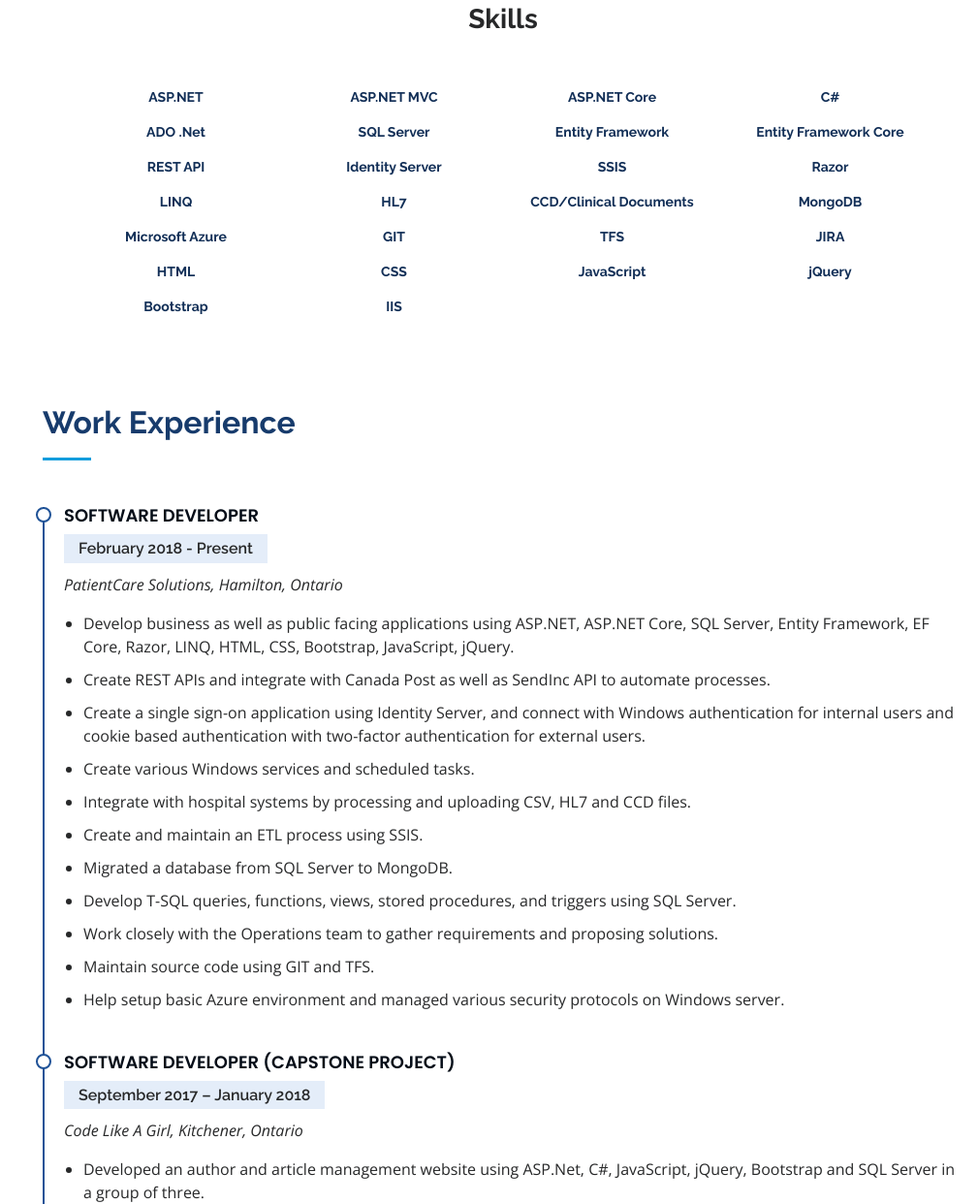
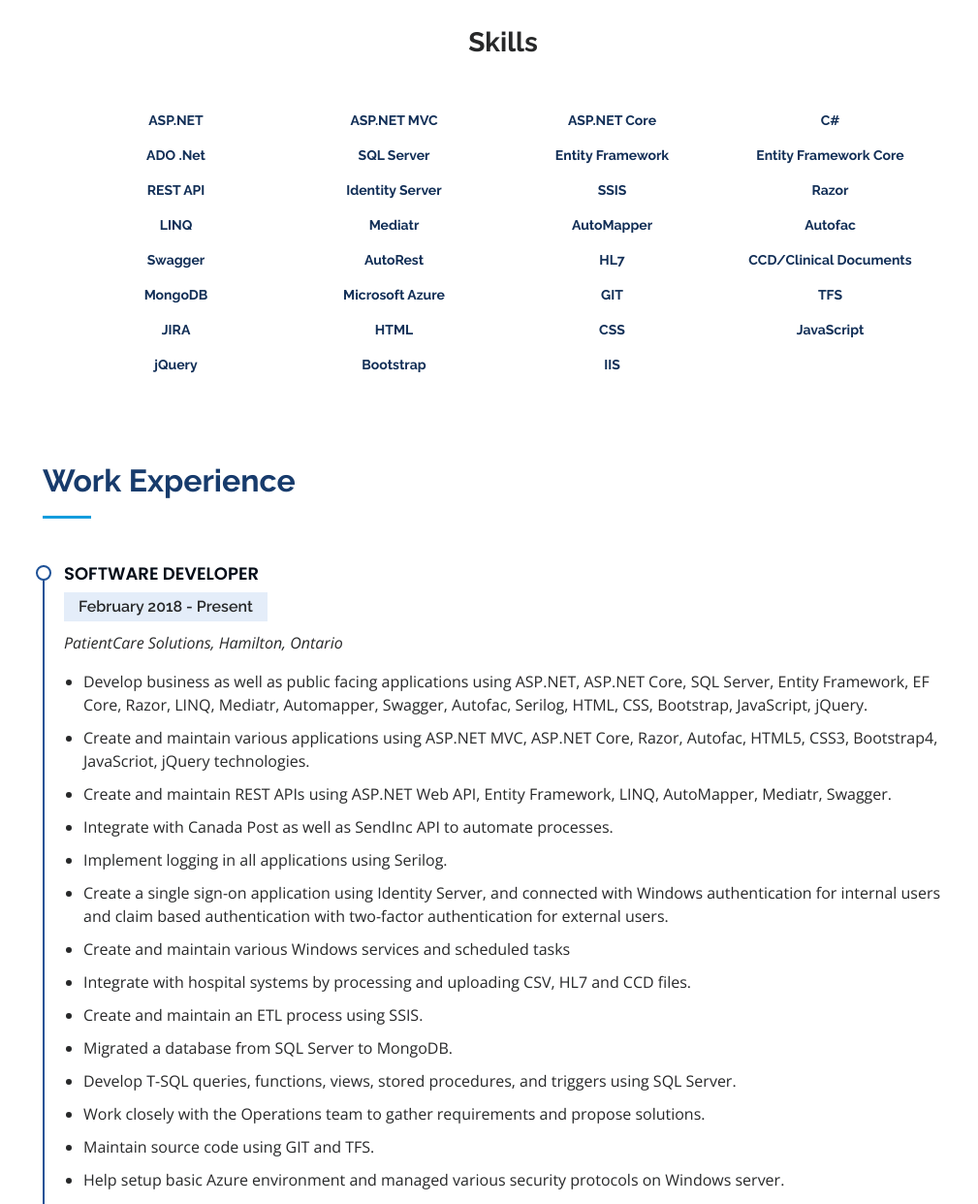
Before and after one commit to dhruva-shah/dhruvashah, a plain HTML site: page index.html in a window 1280 px wide. Shown: the part 1033-2275 px from the top of the page at 97% size, without its empty margins (271-1280 px from the left). Drawn offline with nearby package versions, Linux system fonts and the light colour scheme.

Commit message:
Skills and experience updates

```diff
--- a/index.html
+++ b/index.html
@@ -10,8 +10,7 @@
   <meta content="" name="keywords">
 
   <!-- Favicons -->
-  <link href="assets/img/favicon.png" rel="icon">
-  <link href="assets/img/apple-touch-icon.png" rel="apple-touch-icon">
+  <link href="assets/img/profile-img.png" rel="icon">
 
   <!-- Google Fonts -->
   <link href="https://fonts.googleapis.com/css?family=Open+Sans:300,300i,400,400i,600,600i,700,700i|Raleway:300,300i,400,400i,500,500i,600,600i,700,700i|Poppins:300,300i,400,400i,500,500i,600,600i,700,700i" rel="stylesheet">
@@ -85,12 +84,12 @@
 
         <div class="section-title">
           <h2>About</h2>
-          <p>Full Stack Developer with 2+ years of experience building and maintaining responsive websites, APIs, databases and services. Able to effectively self-manage during independent projects, as well as collaborate as part of a productive team.</p>
+          <p>Full Stack Developer with 2+ years of experience building and maintaining responsive  websites, APIs, databases, scheduled tasks and services. Able to effectively self-manage  during independent projects, as well as collaborate as part of a productive team. Excellent  communication skills with strong background working directly with the Operations team as  well as clients. </p>
         </div>
       </div>
     </section><!-- End About Section -->
 
-    <!-- ======= Facts Section ======= -->
+    <!-- ======= Skills Section ======= -->
     <section id="facts" class="facts" style="padding-top: 20px; padding-right:25px; padding-left:25px;">
       <div class="container">
 
@@ -190,6 +189,35 @@
             </div>
           </div>
 
+          <div class="col-lg-3 col-md-6 d-md-flex align-items-md-stretch" data-aos="fade-up">
+            <div class="count-box">
+              <p><strong>Mediatr</strong></p>
+            </div>
+          </div>
+          <div class="col-lg-3 col-md-6 d-md-flex align-items-md-stretch" data-aos="fade-up">
+            <div class="count-box">
+              <p><strong>AutoMapper</strong></p>
+            </div>
+          </div>
+          <div class="col-lg-3 col-md-6 d-md-flex align-items-md-stretch" data-aos="fade-up">
+            <div class="count-box">
+              <p><strong>Autofac</strong></p>
+            </div>
+          </div>
+        </div>
+
+        <div class="row no-gutters">
+          <div class="col-lg-3 col-md-6 d-md-flex align-items-md-stretch" data-aos="fade-up">
+            <div class="count-box">
+              <p><strong>Swagger</strong></p>
+            </div>
+          </div>
+          <div class="col-lg-3 col-md-6 d-md-flex align-items-md-stretch" data-aos="fade-up">
+            <div class="count-box">
+              <p><strong>AutoRest</strong></p>
+            </div>
+          </div>
+
           <div class="col-lg-3 col-md-6 d-md-flex align-items-md-stretch" data-aos="fade-up" data-aos-delay="100">
             <div class="count-box">
               <p><strong>HL7</strong></p>
@@ -201,16 +229,14 @@
               <p><strong>CCD/Clinical Documents</strong></p>
             </div>
           </div>
+        </div>
 
+        <div class="row no-gutters">
           <div class="col-lg-3 col-md-6 d-md-flex align-items-md-stretch" data-aos="fade-up" data-aos-delay="300">
             <div class="count-box">
               <p><strong>MongoDB</strong></p>
             </div>
           </div>
-
-        </div>
-
-        <div class="row no-gutters">
 
           <div class="col-lg-3 col-md-6 d-md-flex align-items-md-stretch" data-aos="fade-up">
             <div class="count-box">
@@ -230,15 +256,14 @@
             </div>
           </div>
 
+        </div>
+
+        <div class="row no-gutters">
           <div class="col-lg-3 col-md-6 d-md-flex align-items-md-stretch" data-aos="fade-up" data-aos-delay="300">
             <div class="count-box">
               <p><strong>JIRA</strong></p>
             </div>
           </div>
-
-        </div>
-
-        <div class="row no-gutters">
 
           <div class="col-lg-3 col-md-6 d-md-flex align-items-md-stretch" data-aos="fade-up">
             <div class="count-box">
@@ -258,16 +283,14 @@
             </div>
           </div>
 
+        </div>
+
+        <div class="row no-gutters">
           <div class="col-lg-3 col-md-6 d-md-flex align-items-md-stretch" data-aos="fade-up" data-aos-delay="300">
             <div class="count-box">
               <p><strong>jQuery</strong></p>
             </div>
           </div>
-
-        </div>
-
-        <div class="row no-gutters">
-
           <div class="col-lg-3 col-md-6 d-md-flex align-items-md-stretch" data-aos="fade-up">
             <div class="count-box">
               <p><strong>Bootstrap</strong></p>
@@ -282,7 +305,7 @@
         </div>
 
       </div>
-    </section><!-- End Facts Section -->
+    </section><!-- End Skills Section -->
 
 
 
@@ -301,15 +324,18 @@
               <h5>February 2018 - Present</h5>
               <p><em>PatientCare Solutions, Hamilton, Ontario</em></p>
               <ul>
-                <li>Develop business as well as public facing applications using ASP.NET, ASP.NET Core, SQL Server, Entity Framework, EF Core, Razor, LINQ, HTML, CSS, Bootstrap, JavaScript, jQuery.</li>
-                <li>Create REST APIs and integrate with Canada Post as well as SendInc API to automate processes.</li>
-                <li>Create a single sign-on application using Identity Server, and connect with Windows authentication for internal users and cookie based authentication with two-factor authentication for external users.</li>
-                <li>Create various Windows services and scheduled tasks.</li>
+                <li>Develop business as well as public facing applications using ASP.NET, ASP.NET Core, SQL  Server, Entity Framework, EF Core, Razor, LINQ, Mediatr, Automapper, Swagger, Autofac,  Serilog, HTML, CSS, Bootstrap, JavaScript, jQuery.</li>
+                <li>Create and maintain various applications using ASP.NET MVC, ASP.NET Core, Razor,  Autofac, HTML5, CSS3, Bootstrap4, JavaScriot, jQuery technologies.</li>
+                <li> Create and maintain REST APIs using ASP.NET Web API, Entity Framework, LINQ,  AutoMapper, Mediatr, Swagger.</li>
+                <li>Integrate with Canada Post as well as SendInc API to automate processes.</li>
+                <li>Implement logging in all applications using Serilog.</li>
+                <li>Create a single sign-on application using Identity Server, and connected with Windows  authentication for internal users and claim based authentication with two-factor  authentication for external users.</li>
+                <li>Create and maintain various Windows services and scheduled tasks</li>
                 <li>Integrate with hospital systems by processing and uploading CSV, HL7 and CCD files.</li>
                 <li>Create and maintain an ETL process using SSIS.</li>
                 <li>Migrated a database from SQL Server to MongoDB.</li>
                 <li>Develop T-SQL queries, functions, views, stored procedures, and triggers using SQL Server.</li>
-                <li>Work closely with the Operations team to gather requirements and proposing solutions.</li>
+                <li>Work closely with the Operations team to gather requirements and propose solutions.</li>
                 <li>Maintain source code using GIT and TFS.</li>
                 <li>Help setup basic Azure environment and managed various security protocols on Windows server.</li>
               </ul>
```
Also changed, not shown: assets/img/apple-touch-icon.png (deleted), assets/img/favicon.png (deleted).
